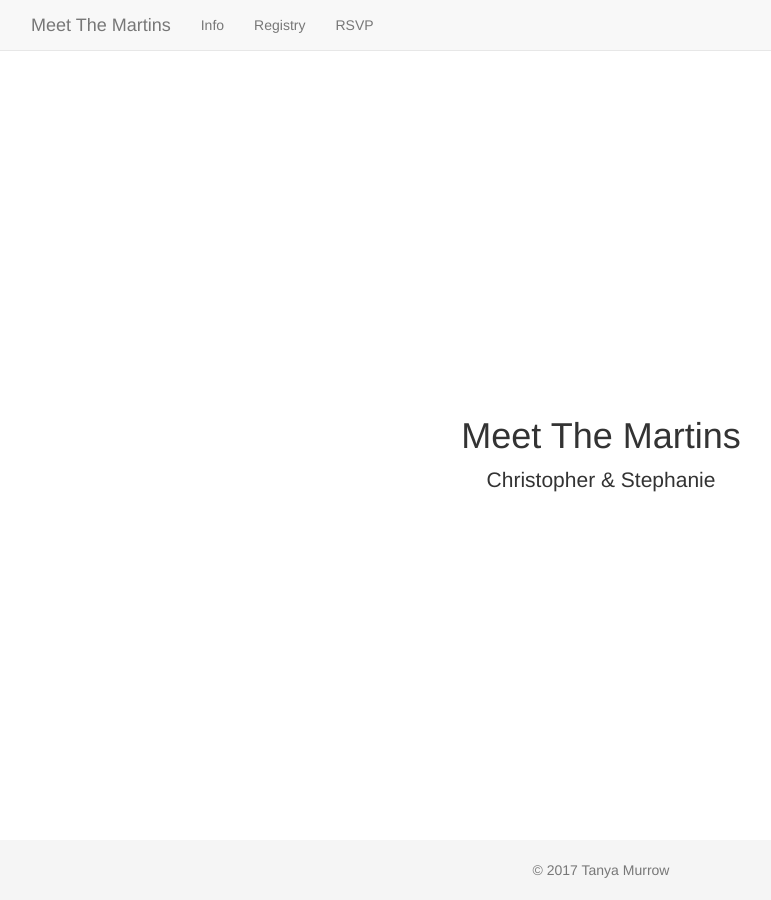
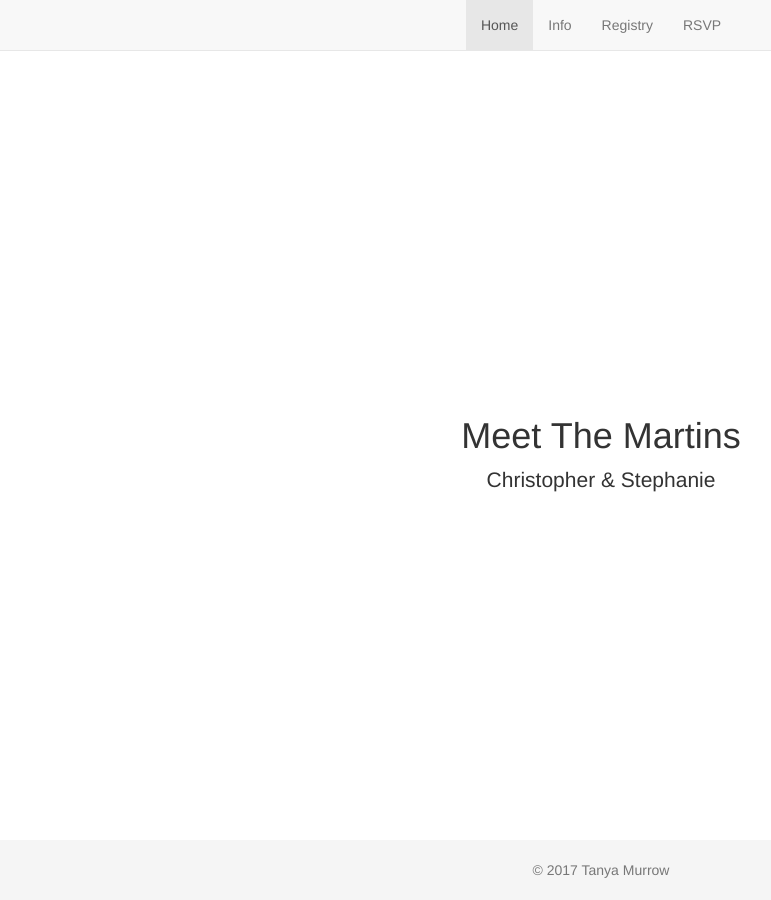
Before and after one commit to meetthemartins/meetthemartins.github.io, a Jekyll site: the page built from index.html, in a window 1280 px wide. Shown: the whole page, without its empty margins (39-810 px from the left). Built offline with Jekyll 4.4.1, drawn with Linux system fonts in a browser that asks for light colours; nearby versions of some CDN libraries.

Commit message:
Centered navbar

```diff
--- a/_includes/navbar.html
+++ b/_includes/navbar.html
@@ -7,10 +7,11 @@
         <span class="icon-bar"></span>
         <span class="icon-bar"></span>
       </button>
-      <a class="navbar-brand" href="{{baseurl}}/">Meet The Martins</a>
+      <!-- <a class="navbar-brand" href="{{baseurl}}/">Meet The Martins</a> -->
     </div>
     <div id="navbar" class="navbar-collapse collapse">
       <ul class="nav navbar-nav">
+        <li {% if {{page.title}} contains 'Meet' %}class='active'{% endif %}><a href="{{baseurl}}/">Home</a></li>
         <li {% if {{page.title}} contains 'Info' %}class='active'{% endif %}><a href="{{baseurl}}/info.html">Info</a></li>
         <li {% if {{page.title}} contains 'Registry' %}class='active'{% endif %}><a href="{{baseurl}}/registry.html">Registry</a></li>
         <li {% if {{page.title}} contains 'RSVP' %}class='active'{% endif %}><a href="{{baseurl}}/rsvp.html">RSVP</a></li>
--- a/css/main.css
+++ b/css/main.css
@@ -33,6 +33,17 @@
   padding-left: 15px;
 }
 
+/* Centered Navbar */
+.navbar .navbar-nav {
+  display: inline-block;
+  float: none;
+  vertical-align: top;
+}
+
+.navbar .navbar-collapse {
+  text-align: center;
+}
+
 /* Extra small devices (phones, less than 768px) */
 /* No media query since this is the default in Bootstrap */
 
--- a/css/style.css
+++ b/css/style.css
@@ -1,3 +1,4 @@
+/* Footer */
 .footer {
   background-color: #f5f5f5;
 }
```
